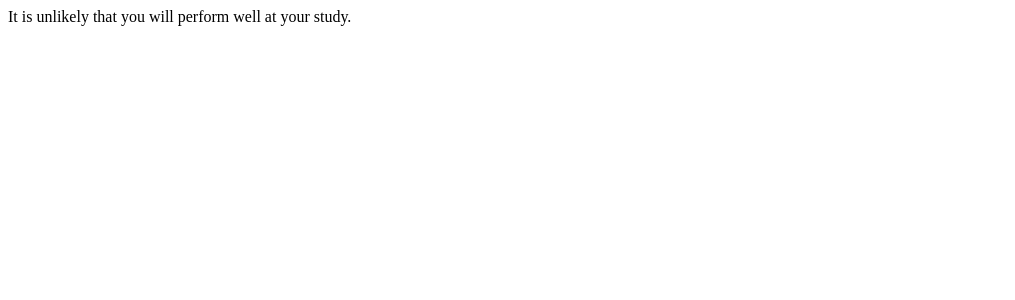
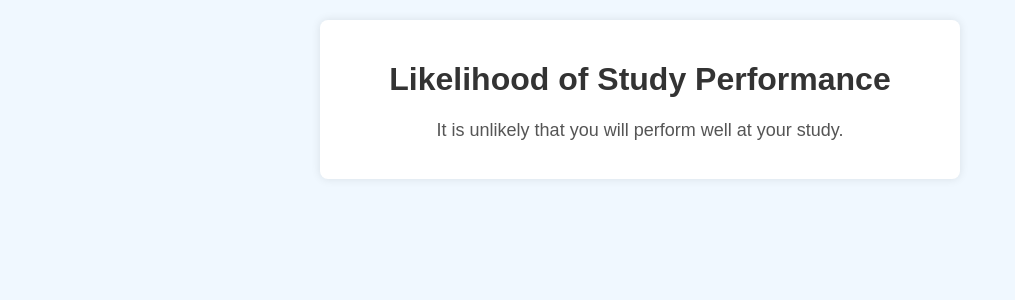
Before and after one commit to loesvanvoorden/DE_groupProject, a Flask app: template lab2/prediction-ui/templates/response_page.html in a window 1280 px wide. Shown: the top 300 px of the page, without its empty margins (0-1015 px from the left). Run offline with Flask 3, Linux system fonts and the light colour scheme; the template is opened without the code that fills it, so the values that code supplies are empty.

Commit message:
Update response_page.html

```diff
--- a/lab2/prediction-ui/templates/response_page.html
+++ b/lab2/prediction-ui/templates/response_page.html
@@ -1,13 +1,46 @@
-<html>
+<!DOCTYPE html>
+<html lang="en">
 <head>
-    <title>Likelihood of study performance</title>
+    <meta charset="UTF-8">
+    <meta name="viewport" content="width=device-width, initial-scale=1.0">
+    <title>Likelihood of Study Performance</title>
+    <style>
+        body {
+            font-family: Arial, sans-serif;
+            background-color: #f0f8ff;
+            margin: 0;
+            padding: 20px;
+        }
+        .container {
+            max-width: 600px;
+            margin: auto;
+            background: #fff;
+            padding: 20px;
+            border-radius: 8px;
+            box-shadow: 0 0 10px rgba(0, 0, 0, 0.1);
+        }
+        h1 {
+            text-align: center;
+            color: #333;
+        }
+        p {
+            text-align: center;
+            font-size: 18px;
+            color: #555;
+        }
+    </style>
 </head>
 <body>
 
-{% if prediction_variable==1 %}
-    <p>It is likely that you will perform well at your study.</p>
-{% else %}
-    <p>It is unlikely that you will perform well at your study.</p>
-{% endif %}
+<div class="container">
+    <h1>Likelihood of Study Performance</h1>
+
+    {% if prediction_variable==1 %}
+        <p>It is likely that you will perform well at your study.</p>
+    {% else %}
+        <p>It is unlikely that you will perform well at your study.</p>
+    {% endif %}
+</div>
+
 </body>
 </html>
```
